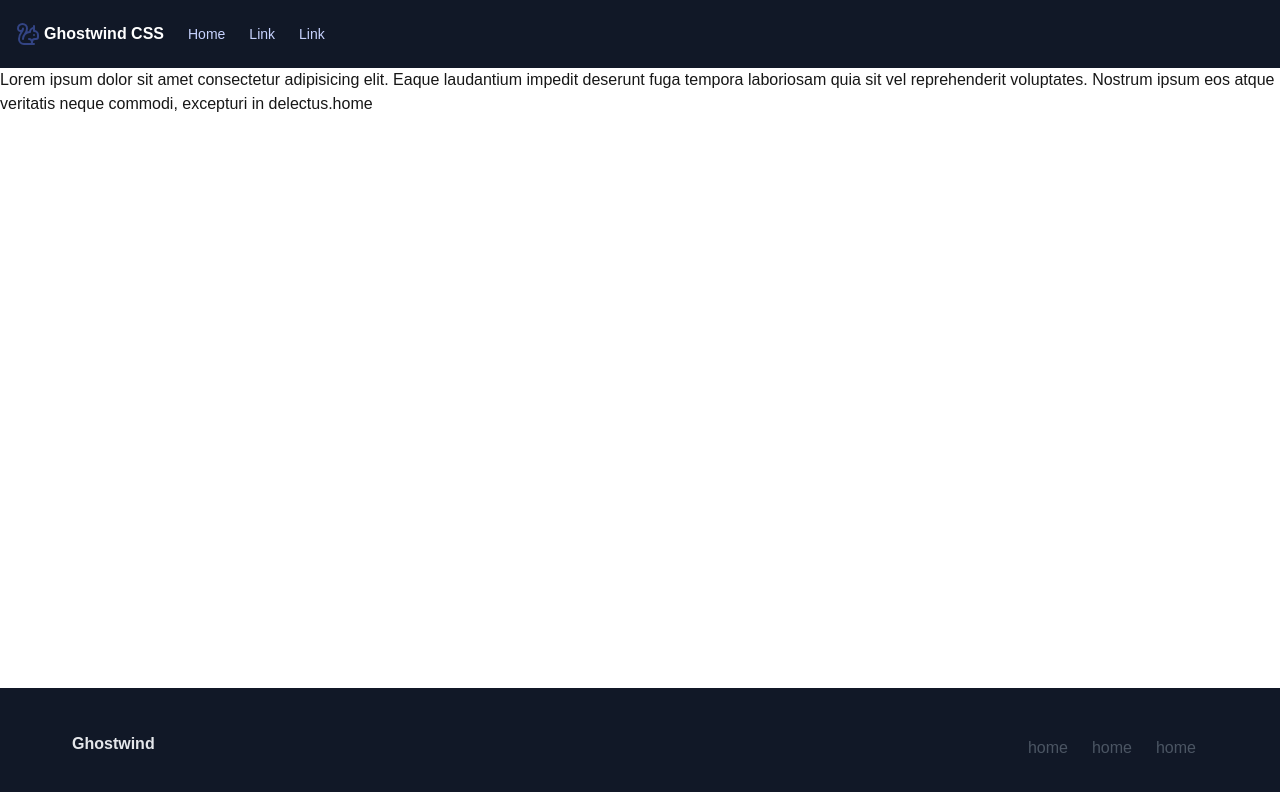
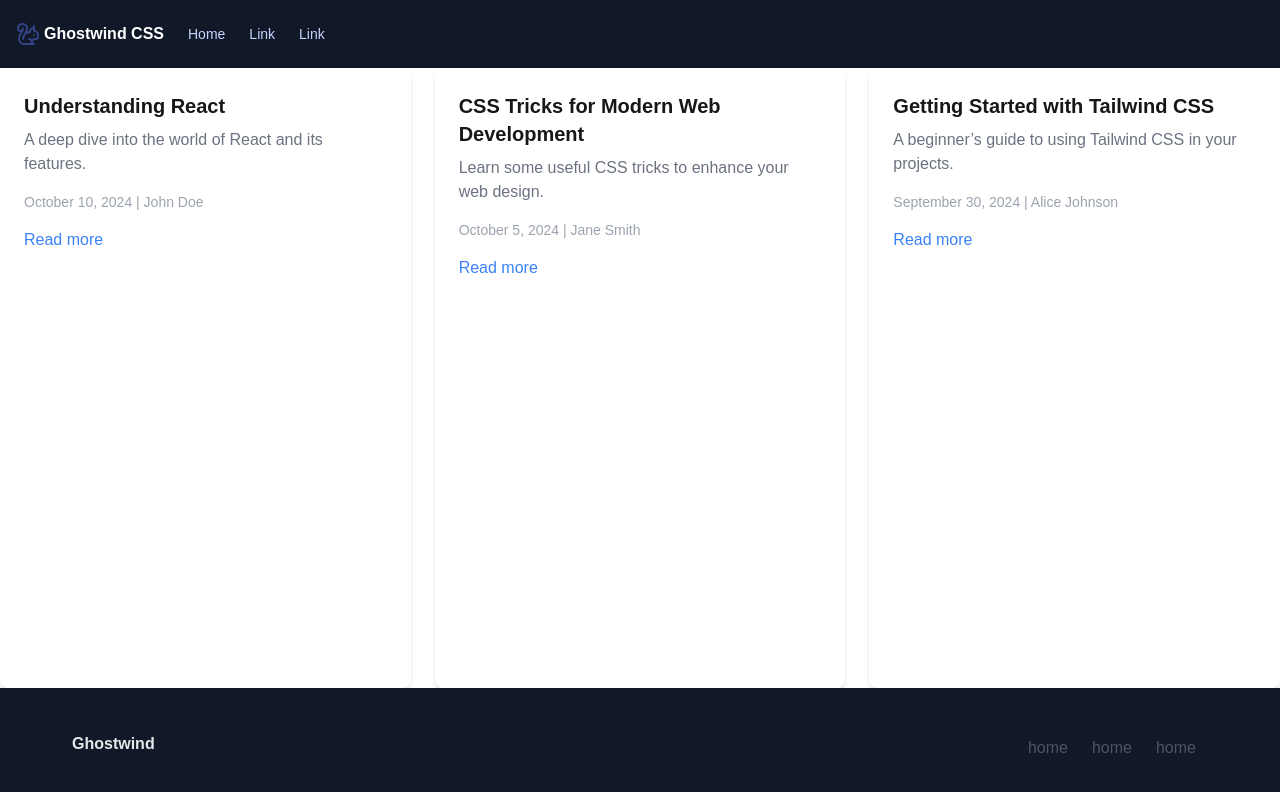
Before and after one commit to NakovD/next-js-blog, a Next.js app: page / in a window 1280 px wide. Shown: the top 792 px of the page. Built offline with nearby package versions, Linux system fonts and the light colour scheme.

Commit message:
feat: added placeholder for home page;

```diff
--- a/app/page.tsx
+++ b/app/page.tsx
@@ -1,12 +1,46 @@
-const Home = () => {
+import Link from "next/link";
+
+const blogPosts = [
+  {
+    title: "Understanding React",
+    excerpt: "A deep dive into the world of React and its features.",
+    date: "October 10, 2024",
+    author: "John Doe",
+  },
+  {
+    title: "CSS Tricks for Modern Web Development",
+    excerpt: "Learn some useful CSS tricks to enhance your web design.",
+    date: "October 5, 2024",
+    author: "Jane Smith",
+  },
+  {
+    title: "Getting Started with Tailwind CSS",
+    excerpt: "A beginner’s guide to using Tailwind CSS in your projects.",
+    date: "September 30, 2024",
+    author: "Alice Johnson",
+  },
+];
+
+const HomePage = () => {
   return (
-    <div>
-      Lorem ipsum dolor sit amet consectetur adipisicing elit. Eaque laudantium
-      impedit deserunt fuga tempora laboriosam quia sit vel reprehenderit
-      voluptates. Nostrum ipsum eos atque veritatis neque commodi, excepturi in
-      delectus.home
-    </div>
+    <section className="grid grid-cols-1 md:grid-cols-2 lg:grid-cols-3 gap-6">
+      {blogPosts.map((post, index) => (
+        <article key={index} className="bg-white shadow-md rounded-lg p-6">
+          <h2 className="text-xl font-semibold">{post.title}</h2>
+          <p className="mt-2 text-gray-500">{post.excerpt}</p>
+          <div className="mt-4 text-gray-400 text-sm">
+            <span>{post.date}</span> | <span>{post.author}</span>
+          </div>
+          <Link
+            href="/blog"
+            className="mt-4 inline-block text-blue-500 hover:underline"
+          >
+            Read more
+          </Link>
+        </article>
+      ))}
+    </section>
   );
 };
 
-export default Home;
+export default HomePage;
```
